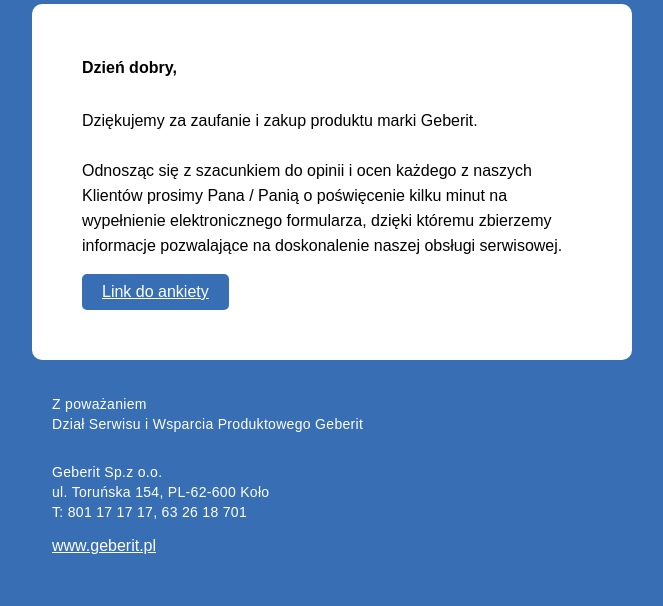
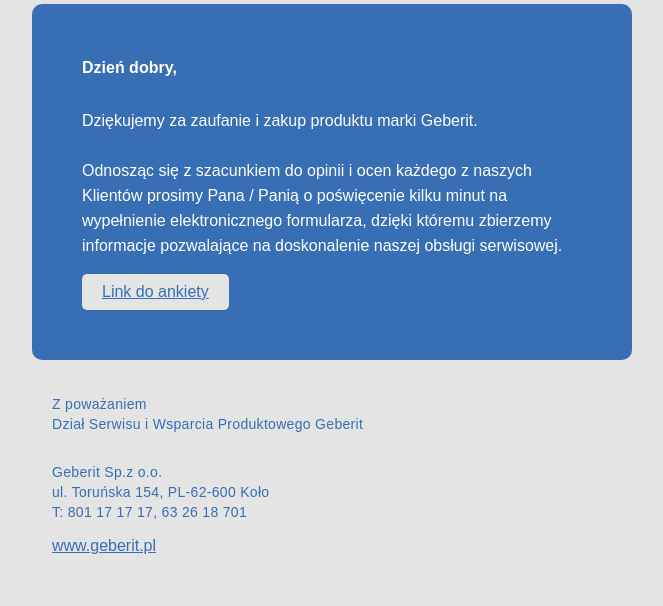
Before and after one commit to AntonOshurek/emails, a plain HTML site: page email-geberit/email.geberit.html in a window 1280 px wide. Shown: the part 291-897 px from the top of the page, without its empty margins (308-971 px from the left). Drawn offline with Linux system fonts and the light colour scheme.

Commit message:
add new frey color for geberit email

```diff
--- a/email-geberit/email.geberit.html
+++ b/email-geberit/email.geberit.html
@@ -11,7 +11,7 @@
 
 </head>
 <body style="width:100% !important;-webkit-text-size-adjust:100%;-ms-text-size-adjust:100%;margin-top:0;margin-bottom:0;margin-right:0;margin-left:0;padding-top:0;padding-bottom:0;padding-right:0;padding-left:0;line-height:100%;" >
-  <table cellpadding="0" cellspacing="0" width="100%" bgcolor="#376eb4" style="border-collapse:collapse;mso-table-lspace:0pt;mso-table-rspace:0pt;" >
+  <table cellpadding="0" cellspacing="0" width="100%" bgcolor="#e4e4e4" style="border-collapse:collapse;mso-table-lspace:0pt;mso-table-rspace:0pt;" >
     <tbody>
       <tr>
         <td style="border-collapse:collapse;" >
@@ -26,23 +26,23 @@
                 </td>
               </tr>
               <tr>
-                <td class="table-info" bgcolor="#ffffff" style="border-collapse:collapse;padding-top:40px;padding-left:20px;padding-right:20px;padding-bottom:50px;border-radius:10px;" >
-                  <table class="table-500-inner" cellpadding="0" cellspacing="0" width="500" align="center" bgcolor="#ffffff" style="border-collapse:collapse;mso-table-lspace:0pt;mso-table-rspace:0pt;" >
+                <td class="table-info" bgcolor="#376eb4" style="border-collapse:collapse;padding-top:40px;padding-left:20px;padding-right:20px;padding-bottom:50px;border-radius:10px;" >
+                  <table class="table-500-inner" cellpadding="0" cellspacing="0" width="500" align="center" bgcolor="#376eb4" style="border-collapse:collapse;mso-table-lspace:0pt;mso-table-rspace:0pt;" >
                     <tr>
                       <td align="left" style="border-collapse:collapse;" >
-                        <p class="text-title" style="font-family:Arial, Helvetica, sans-serif, 'Railway';font-weight:600;font-size:16px;color:#000000 !important;" >Dzień dobry,<br /></p>
+                        <p class="text-title" style="font-family:Arial, Helvetica, sans-serif, 'Railway';font-weight:600;font-size:16px;color:#ffffff !important;" >Dzień dobry,<br /></p>
                       </td>
                     </tr>
                     <tr>
                       <td align="left" style="border-collapse:collapse;" >
-                        <p class="text" style="font-family:Arial, Helvetica, sans-serif, 'Railway';line-height:25px;font-weight:500;font-size:16px;color:#000000 !important;" >Dziękujemy za zaufanie i zakup produktu marki Geberit.<br /><br />
+                        <p class="text" style="font-family:Arial, Helvetica, sans-serif, 'Railway';line-height:25px;font-weight:500;font-size:16px;color:#ffffff !important;" >Dziękujemy za zaufanie i zakup produktu marki Geberit.<br /><br />
                           Odnosząc się z szacunkiem do opinii i ocen każdego z naszych Klientów prosimy Pana / Panią o poświęcenie kilku minut na wypełnienie elektronicznego
                           formularza, dzięki któremu zbierzemy informacje pozwalające na doskonalenie naszej obsługi serwisowej.</p>
                           <table style="border-collapse:collapse;mso-table-lspace:0pt;mso-table-rspace:0pt;" >
                             <tbody>
                               <tr>
-                                <td bgcolor="#376eb4" class="link" style="border-collapse:collapse;padding-top:10px;padding-left:20px;padding-right:20px;padding-bottom:10px;border-radius:5px;color:#000000 !important;" >
-                                  <a    href="https://forms.office.com/r/nuaK06KkDT" style="font-family:Arial, Helvetica, sans-serif, 'Railway';color:#ffffff;" >Link do ankiety</a>
+                                <td bgcolor="#e4e4e4" class="link" style="border-collapse:collapse;padding-top:10px;padding-left:20px;padding-right:20px;padding-bottom:10px;border-radius:5px;color:#000000 !important;" >
+                                  <a    href="https://forms.office.com/r/nuaK06KkDT" style="font-family:Arial, Helvetica, sans-serif, 'Railway';color:#376eb4;" >Link do ankiety</a>
                                 </td>
                               </tr>
                             </tbody>
@@ -54,10 +54,10 @@
               </tr>
               <tr>
                 <td class="footer" style="border-collapse:collapse;padding-top:20px;padding-left:20px;padding-right:20px;padding-bottom:20px;" >
-                  <table class="table-500-inner" cellpadding="0" cellspacing="0" width="500" align="left" bgcolor="#376eb4" style="border-collapse:collapse;mso-table-lspace:0pt;mso-table-rspace:0pt;" >
+                  <table class="table-500-inner" cellpadding="0" cellspacing="0" width="500" align="left" bgcolor="#e4e4e4" style="border-collapse:collapse;mso-table-lspace:0pt;mso-table-rspace:0pt;" >
                     <tr>
                       <td style="border-collapse:collapse;" >
-                        <p class="copyright" style="font-family:Arial, Helvetica, sans-serif, 'Railway';color:#ffffff !important;font-size:14px;font-weight:500;letter-spacing:0.31px;line-height:20px;" >
+                        <p class="copyright" style="font-family:Arial, Helvetica, sans-serif, 'Railway';color:#376eb4 !important;font-size:14px;font-weight:500;letter-spacing:0.31px;line-height:20px;" >
                           Z poważaniem <br />
                           Dział Serwisu i Wsparcia Produktowego Geberit
                         </p>
@@ -65,12 +65,12 @@
                     </tr>
                     <tr>
                       <td style="border-collapse:collapse;" >
-                        <p class="copyright" style="font-family:Arial, Helvetica, sans-serif, 'Railway';color:#ffffff !important;font-size:14px;font-weight:500;letter-spacing:0.31px;line-height:20px;" >
+                        <p class="copyright" style="font-family:Arial, Helvetica, sans-serif, 'Railway';color:#376eb4 !important;font-size:14px;font-weight:500;letter-spacing:0.31px;line-height:20px;" >
                           Geberit Sp.z o.o. <br />
                           ul. Toruńska 154, PL-62-600 Koło<br />
                           T: 801 17 17 17, 63 26 18 701<br />
                         </p>
-                        <a class="copyright--link" href="www.geberit.pl" style="font-family:Arial, Helvetica, sans-serif, 'Railway';color:#ffffff;line-height:20px;" >
+                        <a class="copyright--link" href="www.geberit.pl" style="font-family:Arial, Helvetica, sans-serif, 'Railway';color:#376eb4;line-height:20px;" >
                           www.geberit.pl
                         </a>
                       </td>
```
Also changed, not shown: email-geberit/index.html (+10 -10 lines).
